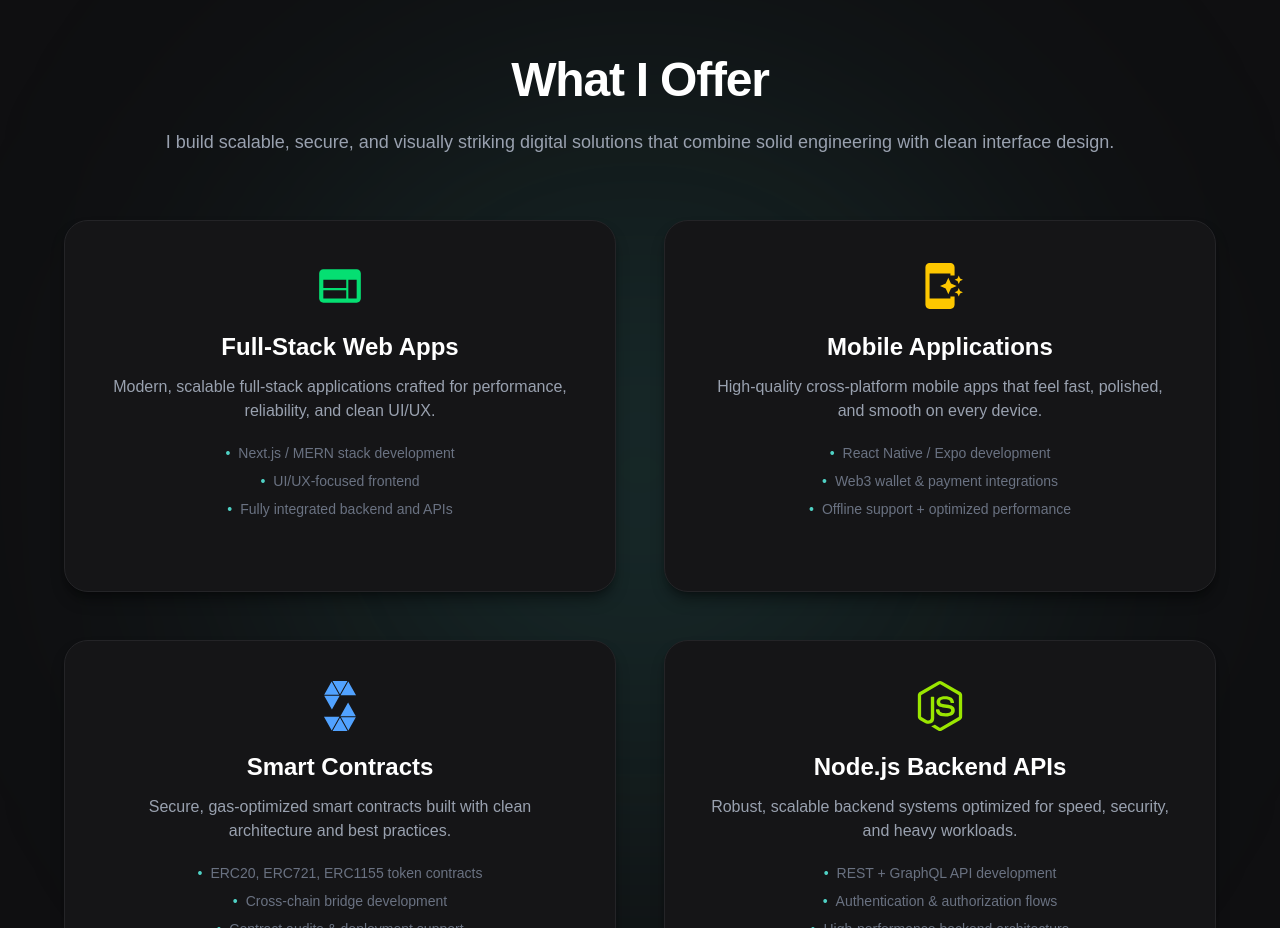
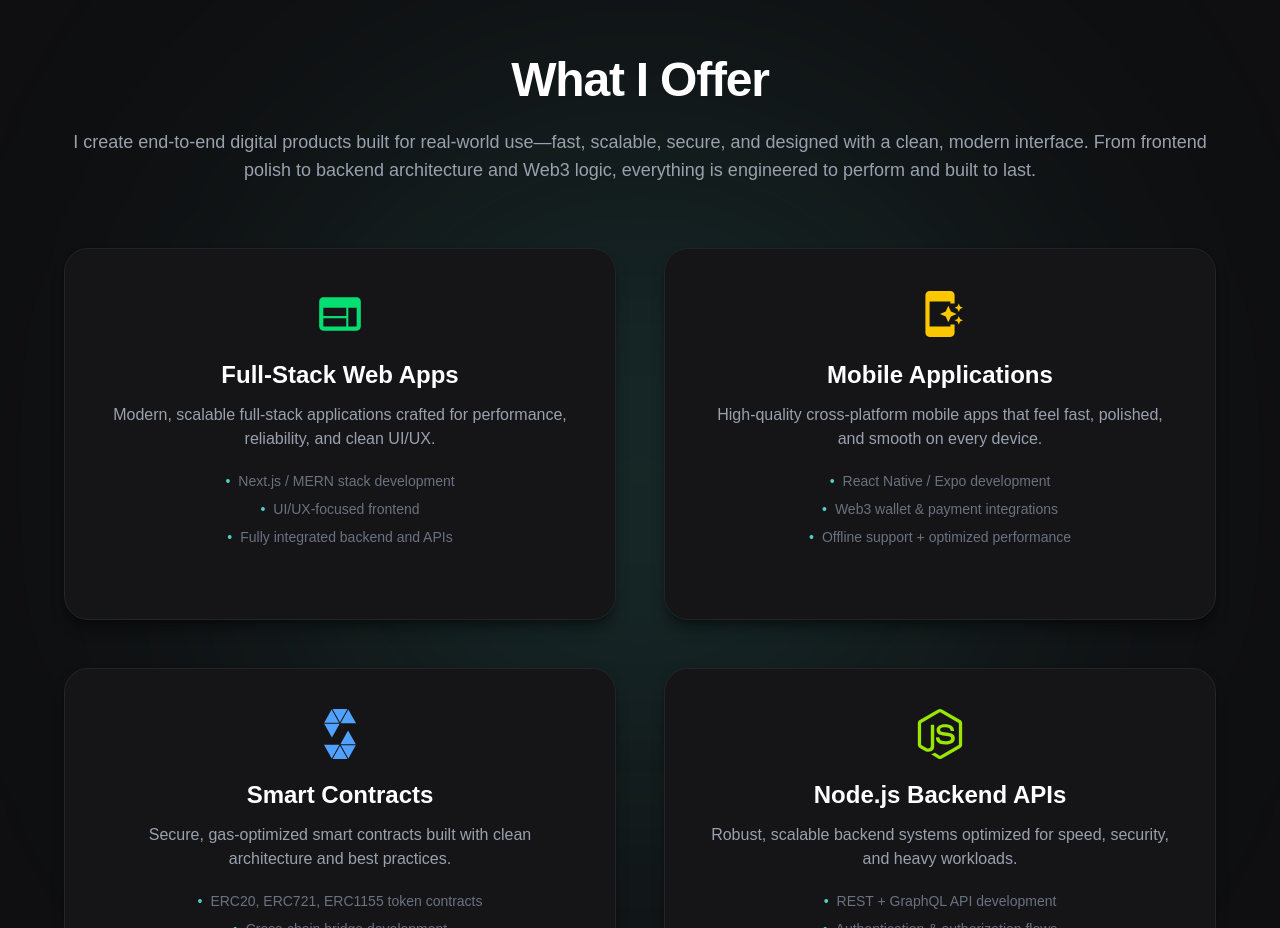
Before and after one commit to rishabhrthr001/Personal-portfolio, a Next.js app: page / in a window 1280 px wide. Shown: the part 840-1768 px from the top of the page. Built offline with nearby package versions, Linux system fonts and the light colour scheme.

Commit message:
ready to publish

```diff
--- a/app/Hero.js
+++ b/app/Hero.js
@@ -73,7 +73,6 @@ export default function Hero() {
           </a>
         </motion.div>
       </div>
-
       {/* Bottom arcs */}
       <div className="absolute bottom-0 left-0 right-0 pointer-events-none">
         <Arcs />
--- a/app/Services.js
+++ b/app/Services.js
@@ -70,8 +70,10 @@ export default function Services() {
           What I Offer
         </h2>
         <p className="text-gray-400 mb-16 text-lg">
-          I build scalable, secure, and visually striking digital solutions that
-          combine solid engineering with clean interface design.
+          I create end-to-end digital products built for real-world use—fast,
+          scalable, secure, and designed with a clean, modern interface. From
+          frontend polish to backend architecture and Web3 logic, everything is
+          engineered to perform and built to last.
         </p>
 
         <div className="grid grid-cols-1 sm:grid-cols-2 lg:grid-cols-2 gap-12">
```
